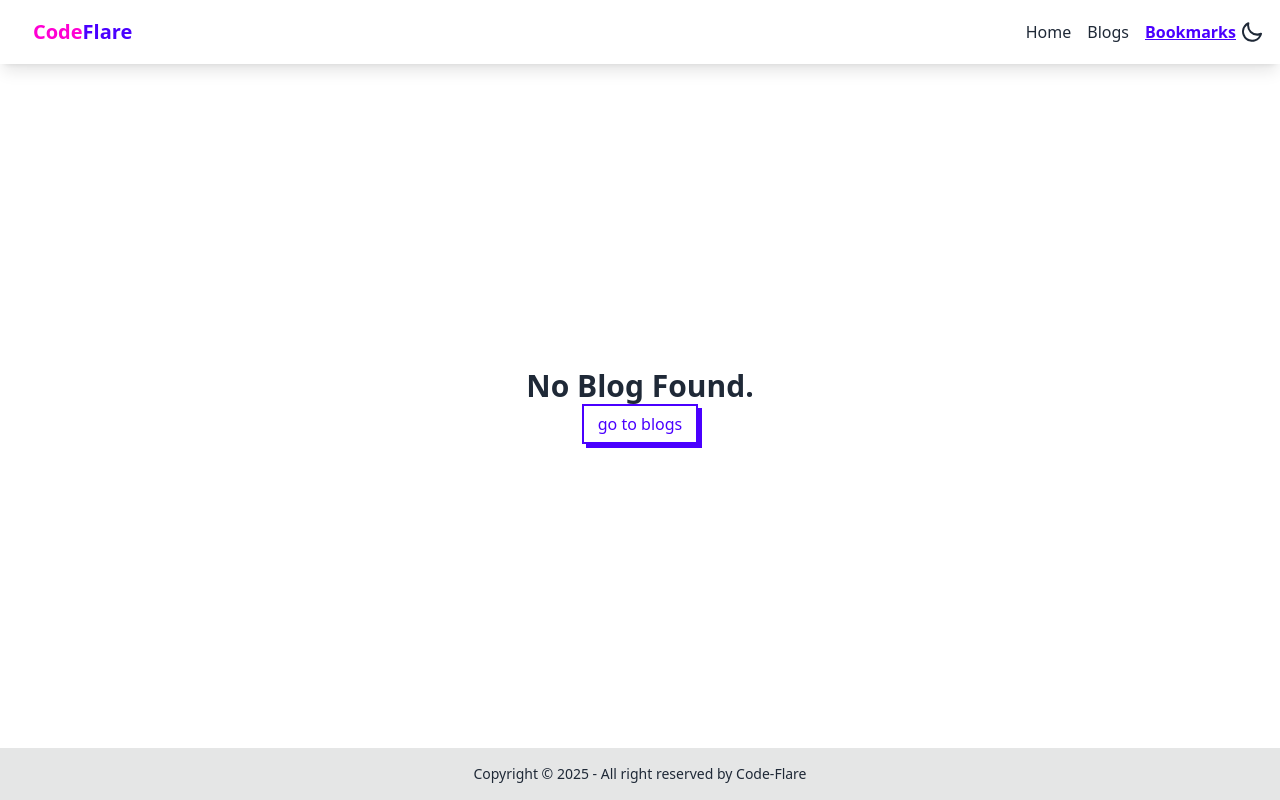
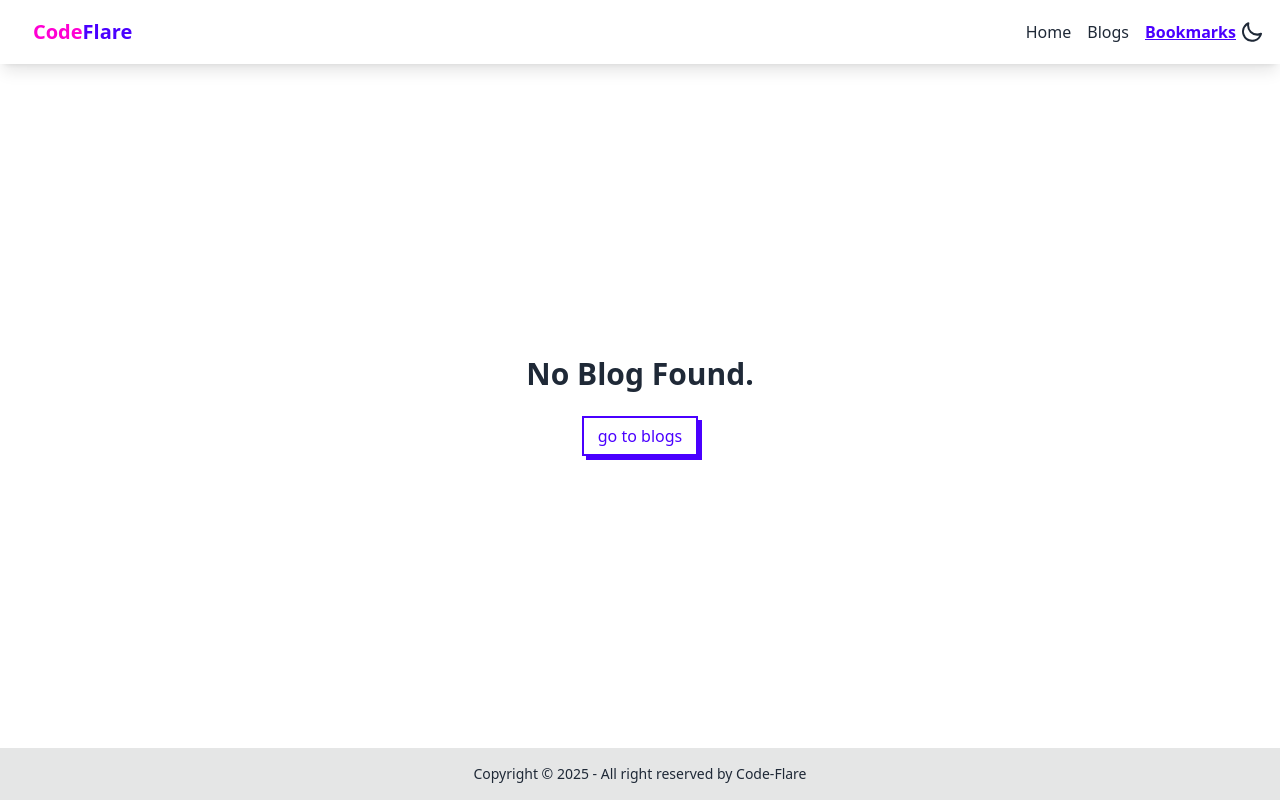
Before and after one commit to wasim475/code-flare, a React (Vite) app: page /bookmark in a window 1280 px wide. Built offline with nearby package versions, Linux system fonts and the light colour scheme.

Commit message:
Update EmptyBlog.jsx

```diff
--- a/src/components/EmptyBlog.jsx
+++ b/src/components/EmptyBlog.jsx
@@ -3,7 +3,7 @@
 const EmptyBlog = ({ message, address, label }) => {
   return (
     <div className="min-h-[calc(100vh-116px)] flex flex-col justify-center items-center">
-      <p className="text-3xl font-bold">{message}</p>
+      <p className="text-3xl font-bold mb-6">{message}</p>
       <Link
         to={address}
         className="relative inline-block px-4 py-2 font-medium group"
```
